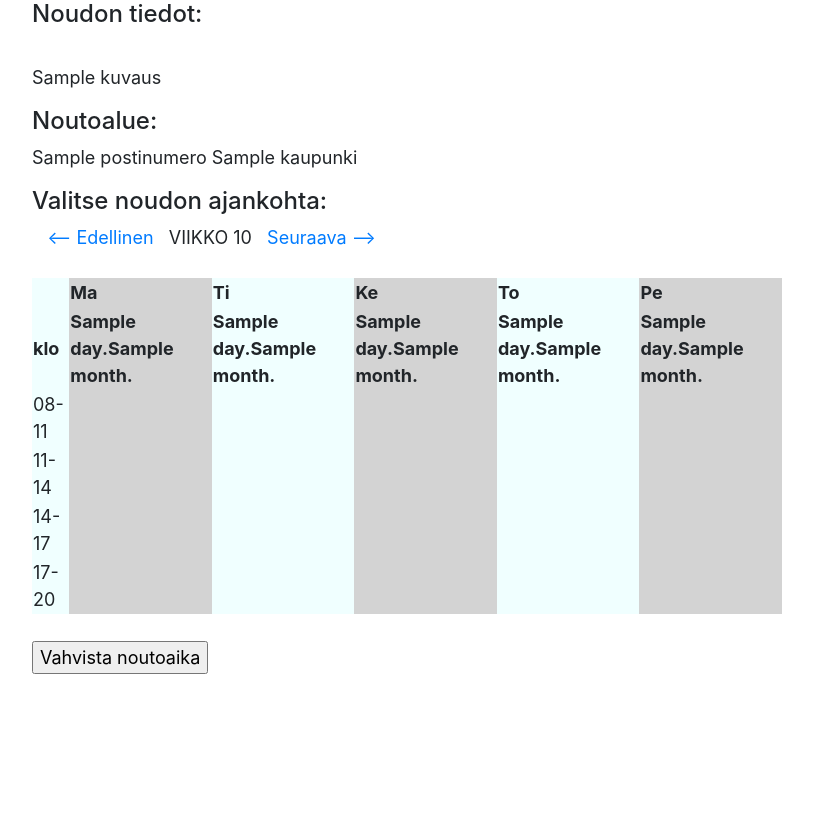
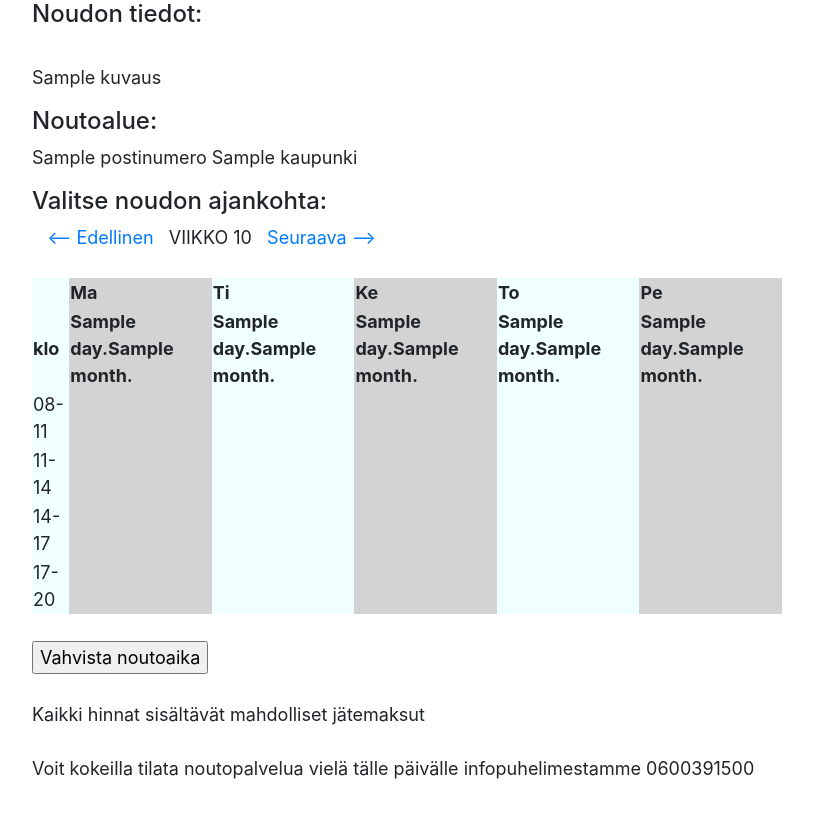
Before and after one commit to lautanal/nouto, a Flask app: template templates/ajanvaraus.html in a window 1280 px wide. Shown: the part 353-1185 px from the top of the page, without its empty margins (233-1046 px from the left). Before the commit the page ends 1027 px from the top, so only its background shows below. Run offline with Flask 2, Linux system fonts and the light colour scheme; the template is opened without the code that fills it: most values are stand-ins (such as "Sample title", 1, 10 or a date in 2020); some libraries are stand-ins or nearby versions.

Commit message:
Heroku 210126

```diff
--- a/templates/ajanvaraus.html
+++ b/templates/ajanvaraus.html
@@ -93,6 +93,12 @@
             </table>
             <br>
             <input type="submit" value="Vahvista noutoaika">
+            <br><br>
+            <p>
+                Kaikki hinnat sisältävät mahdolliset jätemaksut
+                <br><br>
+                Voit kokeilla tilata noutopalvelua vielä tälle päivälle infopuhelimestamme 0600391500
+            </p>
 
         </form>
     </div>
```
Also changed, not shown: templates/index.html (+6 -6 lines).
